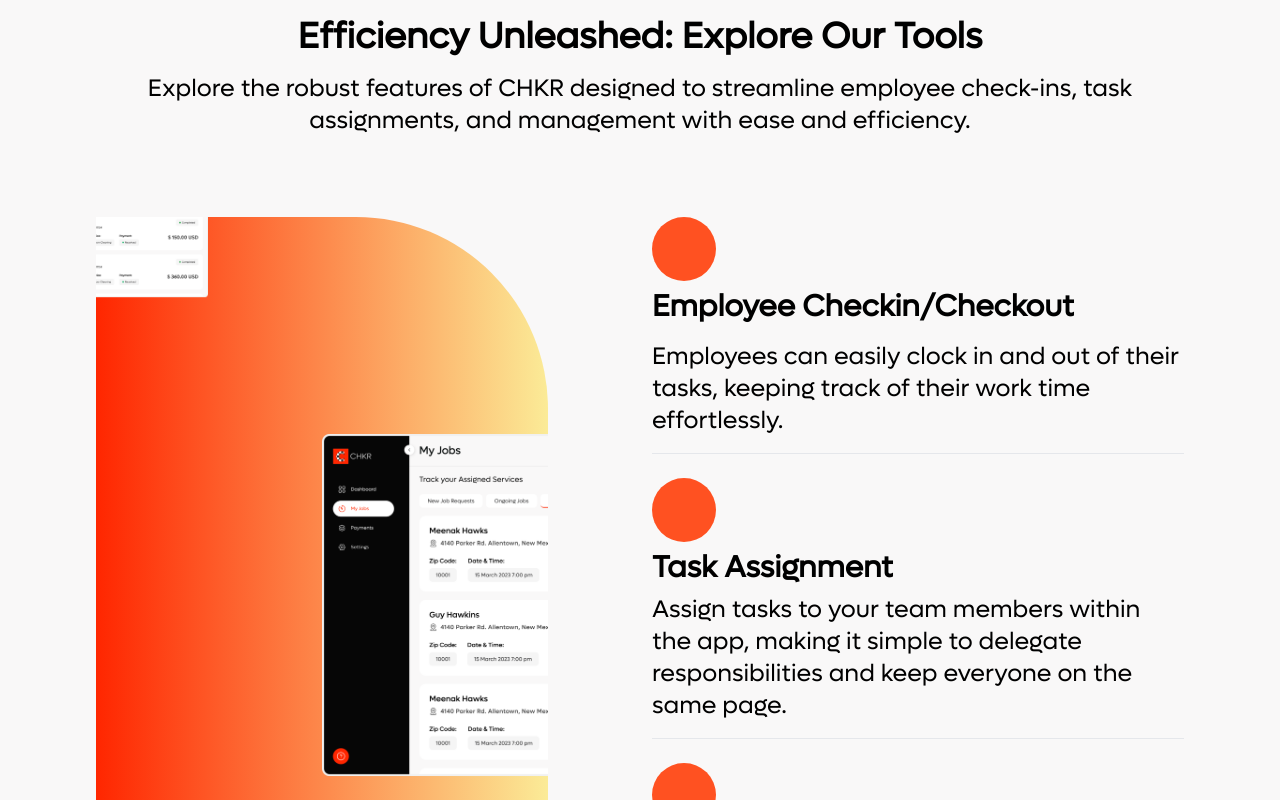
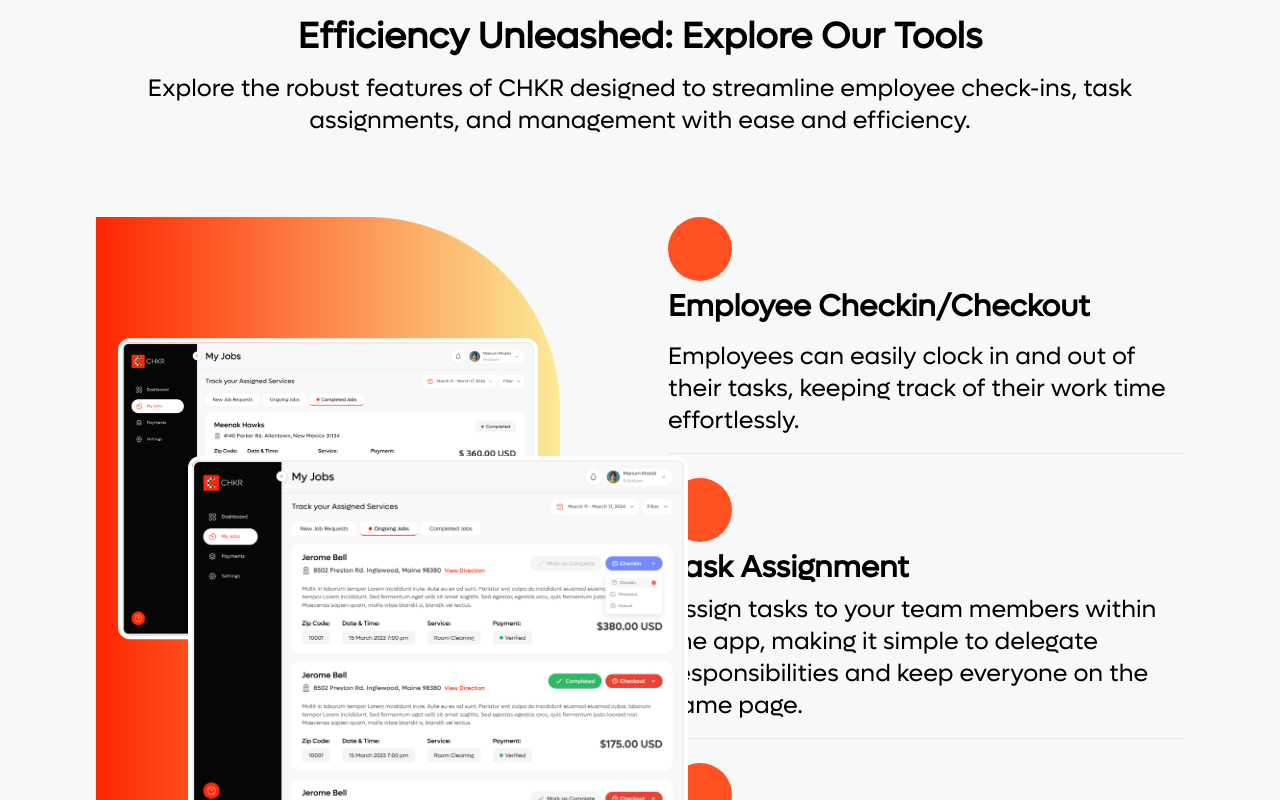
Before and after one commit to abrauf18/chkr, a Next.js app: page /landingPage in a window 1280 px wide. Shown: the part 2140-2940 px from the top of the page. Built offline with nearby package versions, Linux system fonts and the light colour scheme.

Commit message:
fix: fix images position of features section

```diff
--- a/app/components/modules/landingPage/Features.tsx
+++ b/app/components/modules/landingPage/Features.tsx
@@ -11,14 +11,13 @@ const Features = () => {
                 <h1 className='xl:font-semibold xl:text-4xl md:font-semibold md:text-3xl text-center'>Efficiency Unleashed: Explore Our Tools</h1>
                 <p className='xl:text-2xl lg:text-xl md:text-lg md:font-medium text-center'>Explore the robust features of CHKR designed to streamline employee check-ins, task assignments, and management with ease and efficiency.</p>
             </div>
-            <div className='grid lg:grid-cols-2 md:grid-cols-1 xl:mx-24 md:mx-10 mt-20 md:gap-6'>
-                <div style={{ position: 'relative', backgroundImage: 'linear-gradient(to right, #FF2600, #FBEB97)' }} className="w-[85%] h-full rounded-tr-[12rem] rounded-bl-[12rem] overflow-hidden">
-                    <div className=" w-[14rem] top-1/2 left-1/2 transform -translate-x-1/2 -translate-y-1/2">
+            <div className='grid lg:grid-cols-2 md:grid-cols-1 xl:mx-24 md:mx-10 mt-20 md:gap-6 lg:gap-14'>
+                <div style={{ backgroundImage: 'linear-gradient(to right, #FF2600, #FBEB97)' }} className="xl:w-[90%] lg:w-[95%] h-full rounded-tr-[12rem] rounded-bl-[12rem] overflow-visible">
+                    <div className="relative xl:w-[420px] lg:w-[300px] border border-white border-4 rounded-xl top-[35%] left-1/2 transform -translate-x-1/2 -translate-y-1/2">
                         <Image src={featuresImg} alt="Center Image" />
-                    </div>
-                    {/* Image starting from center and extending outwards to the right */}
-                    <div className="absolute w-[30rem] top-1/2 left-1/2 transform -translate-y-1/2">
-                        <Image src={featuresImg} alt="Right Image" />
+                        <div className="absolute xl:w-[500px] lg:w-[360px] border border-white border-4 rounded-xl top-full left-[16%] transform -translate-y-1/2">
+                            <Image src={featuresImg1} alt="Right Image" />
+                        </div>
                     </div>
                 </div>
 
```
